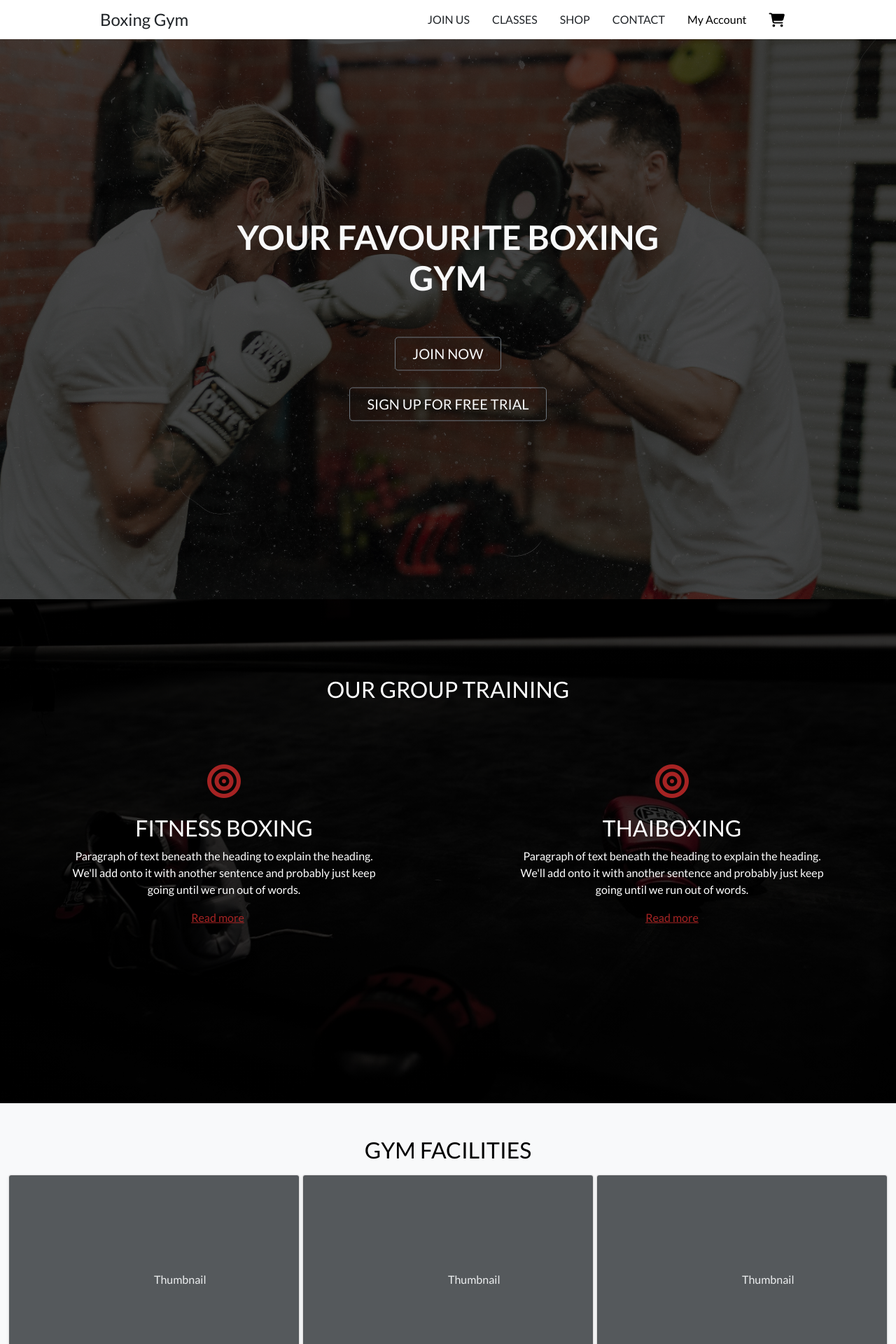
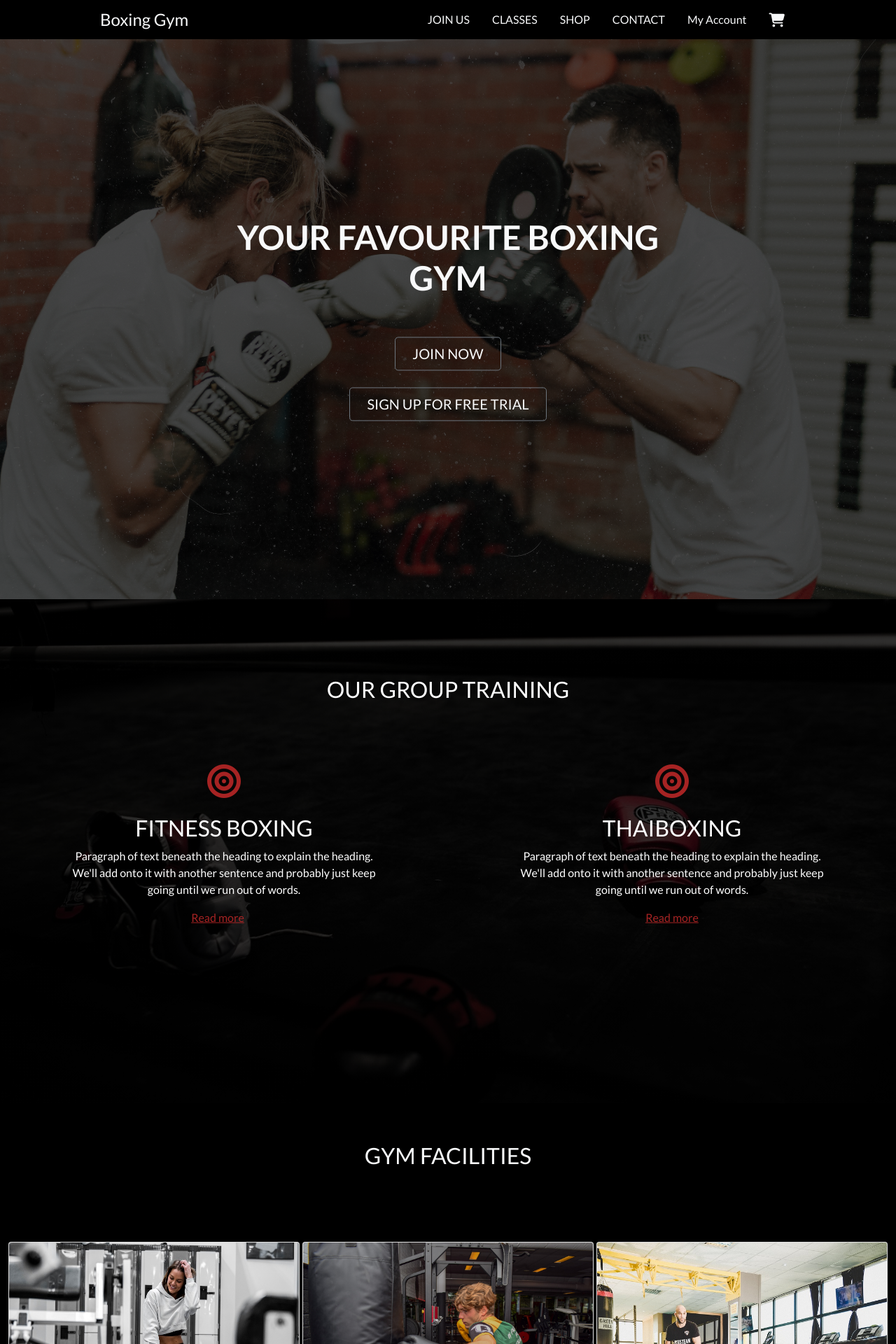
Before and after one commit to Code-Institute-Submissions/DinaPapsujevica-MP4-Boxing-gym_NovResub, a Django app: page / in a window 1280 px wide. Shown: the top 1920 px of the page at 70% size. Run offline with Django 3.2, Linux system fonts and the light colour scheme; some libraries are stand-ins or nearby versions.

Commit message:
Added section background images, facilities images, css for all sections

```diff
--- a/home/templates/home/index.html
+++ b/home/templates/home/index.html
@@ -46,58 +46,62 @@
       </div>
     </div>
 
-      <div class="album py-5 bg-light">
+      <div class="album py-5">
         <div class="container-fluid">
-            <h2 class="pb-2 text-uppercase text-center">Gym facilities</h2>
-
-          <div class="row row-cols-1 row-cols-sm-2 row-cols-md-3 g-1">
+          <h2 class="pb-5 pt-2 text-uppercase text-center text-light">Gym facilities</h2>
+          <div class="row row-cols-1 row-cols-sm-2 row-cols-md-3 g-1 pt-5">
             <div class="col">
               <div class="card shadow-sm">
-                <svg class="bd-placeholder-img card-img-top" width="100%" height="300" xmlns="http://www.w3.org/2000/svg" role="img" aria-label="Placeholder: Thumbnail" preserveAspectRatio="xMidYMid slice" focusable="false"><title>Placeholder</title><rect width="100%" height="100%" fill="#55595c"/><text x="50%" y="50%" fill="#eceeef" dy=".3em">Thumbnail</text></svg>
+                <img class="bd-placeholder-img card-img-top" width="100%" height="300" src="media/1.jpg" alt="facilities image" role="img" aria-label="Placeholder: Thumbnail" preserveAspectRatio="xMidYMid slice" focusable="false"><rect width="100%" height="100%" fill="#55595c"/></img>
               </div>
             </div>
             <div class="col">
               <div class="card shadow-sm">
-                <svg class="bd-placeholder-img card-img-top" width="100%" height="300" xmlns="http://www.w3.org/2000/svg" role="img" aria-label="Placeholder: Thumbnail" preserveAspectRatio="xMidYMid slice" focusable="false"><title>Placeholder</title><rect width="100%" height="100%" fill="#55595c"/><text x="50%" y="50%" fill="#eceeef" dy=".3em">Thumbnail</text></svg>
+                <img class="bd-placeholder-img card-img-top" width="100%" height="300" src="media/5.jpg" alt="facilities image" role="img" aria-label="Placeholder: Thumbnail" preserveAspectRatio="xMidYMid slice" focusable="false"><rect width="100%" height="100%" fill="#55595c"/></img>
               </div>
             </div>
             <div class="col">
               <div class="card shadow-sm">
-                <svg class="bd-placeholder-img card-img-top" width="100%" height="300" xmlns="http://www.w3.org/2000/svg" role="img" aria-label="Placeholder: Thumbnail" preserveAspectRatio="xMidYMid slice" focusable="false"><title>Placeholder</title><rect width="100%" height="100%" fill="#55595c"/><text x="50%" y="50%" fill="#eceeef" dy=".3em">Thumbnail</text></svg>
+                <img class="bd-placeholder-img card-img-top" width="100%" height="300" src="media/7.jpg" alt="facilities image" role="img" aria-label="Placeholder: Thumbnail" preserveAspectRatio="xMidYMid slice" focusable="false"><rect width="100%" height="100%" fill="#55595c"/></img>
               </div>
             </div>
 
             <div class="col">
               <div class="card shadow-sm">
-                <svg class="bd-placeholder-img card-img-top" width="100%" height="300" xmlns="http://www.w3.org/2000/svg" role="img" aria-label="Placeholder: Thumbnail" preserveAspectRatio="xMidYMid slice" focusable="false"><title>Placeholder</title><rect width="100%" height="100%" fill="#55595c"/><text x="50%" y="50%" fill="#eceeef" dy=".3em">Thumbnail</text></svg>
+                <img class="bd-placeholder-img card-img-top" width="100%" height="300" src="media/10.jpg" alt="facilities image" role="img" aria-label="Placeholder: Thumbnail" preserveAspectRatio="xMidYMid slice" focusable="false"><rect width="100%" height="100%" fill="#55595c"/></img>
               </div>
             </div>
             <div class="col">
               <div class="card shadow-sm">
-                <svg class="bd-placeholder-img card-img-top" width="100%" height="300" xmlns="http://www.w3.org/2000/svg" role="img" aria-label="Placeholder: Thumbnail" preserveAspectRatio="xMidYMid slice" focusable="false"><title>Placeholder</title><rect width="100%" height="100%" fill="#55595c"/><text x="50%" y="50%" fill="#eceeef" dy=".3em">Thumbnail</text></svg>
+                <img class="bd-placeholder-img card-img-top" width="100%" height="300" src="media/9.jpg" alt="facilities image" role="img" aria-label="Placeholder: Thumbnail" preserveAspectRatio="xMidYMid slice" focusable="false"><rect width="100%" height="100%" fill="#55595c"/></img>
               </div>
             </div>
             <div class="col">
               <div class="card shadow-sm">
-                <svg class="bd-placeholder-img card-img-top" width="100%" height="300" xmlns="http://www.w3.org/2000/svg" role="img" aria-label="Placeholder: Thumbnail" preserveAspectRatio="xMidYMid slice" focusable="false"><title>Placeholder</title><rect width="100%" height="100%" fill="#55595c"/><text x="50%" y="50%" fill="#eceeef" dy=".3em">Thumbnail</text></svg>
+                <img class="bd-placeholder-img card-img-top" width="100%" height="300" src="media/4.jpg" alt="facilities image" role="img" aria-label="Placeholder: Thumbnail" preserveAspectRatio="xMidYMid slice" focusable="false"><rect width="100%" height="100%" fill="#55595c"/></img>
               </div>
             </div>
           </div>
         </div>
       </div>
 
-      <div class="container px-4 py-5" id="hanging-icons">
-        <h2 class="pb-2 text-uppercase text-center">What our members say</h2>
+      <div class="container-fluid px-4 py-5 text-light testimonials-image">
+        <div class="row">
+          <div class="col-12">
+            <h2 class="pb-5 pt-2 text-uppercase text-center">What our members say</h2>
+          </div>
+        </div>
+        <div class="container">
           <div class="row g-4 py-5 row-cols-1 row-cols-lg-2">
             <div class="col d-flex align-items-start">
               <div>
-              <h5>Name Surname</h5>
-              <p>Paragraph of text beneath the heading to explain the heading. We'll add onto it with another sentence and probably just keep going until we run out of words.</p>
+                <h5 class="member-name">Name Surname</h5>
+                <p>&quotParagraph of text beneath the heading to explain the heading. We'll add onto it with another sentence and probably just keep going until we run out of words.&quot</p>
               </div>
             </div>
             <div class="col d-flex align-items-start">
               <div>
-              <h5>Name Surname</h5>
+                <h5 class="member-name">Name Surname</h5>
                 <p>Paragraph of text beneath the heading to explain the heading. We'll add onto it with another sentence and probably just keep going until we run out of words.</p>
               </div>
             </div>
@@ -105,44 +109,34 @@
           <div class="row g-4 py-5 row-cols-1 row-cols-lg-2">
               <div class="col d-flex align-items-start">
                 <div>
-                <h5>Name Surname</h5>
+                  <h5 class="member-name">Name Surname</h5>
                   <p>Paragraph of text beneath the heading to explain the heading. We'll add onto it with another sentence and probably just keep going until we run out of words.</p>
                 </div>
               </div>
               <div class="col d-flex align-items-start">
                 <div>
-                <h5>Name Surname</h5>
+                  <h5 class="member-name">Name Surname</h5>
                   <p>Paragraph of text beneath the heading to explain the heading. We'll add onto it with another sentence and probably just keep going until we run out of words.</p>
                 </div>
               </div>
             </div>
         </div>
+      </div>
 
-      <div class="container-fluid col-xxl-8 px-4 py-5">
-        <div class="row flex-lg-row-reverse align-items-center g-5 py-5">
-          <div class="col-10 col-sm-8 col-lg-6">
-            <img src="bootstrap-themes.png" class="d-block mx-lg-auto img-fluid" alt="Bootstrap Themes" width="700" height="500" loading="lazy">
+      <div class="container-fluid px-4 py-5 text-center text-light">
+        <div class="row">
+          <div class="col-12">
+            <h2 class="pb-5 pt-2 text-uppercase ">About Boxing gym</h2>
           </div>
-          <div class="col-lg-6">
-            <h2 class="pb-3 text-uppercase text-center">About Boxing gym</h2>
-            <p class="lead">Quickly design and customize responsive mobile-first sites with Bootstrap, the world’s most popular front-end open source toolkit, featuring Sass variables and mixins, responsive grid system, extensive prebuilt components, and powerful JavaScript plugins.</p>
-
+        </div>
+        <div class="container">
+          <div class="row g-5 py-5">
+            <div class="col-12">
+              <p class="lead">Quickly design and customize responsive mobile-first sites with Bootstrap, the world’s most popular <br> front-end open source toolkit, featuring Sass variables and mixins, responsive grid system, extensive prebuilt components, and powerful JavaScript plugins.</p>
+            </div>
           </div>
         </div>
       </div>
 
-      <script>
-        var video = document.getElementById("myVideo");
-        var btn = document.getElementById("myBtn");
 
-        function myFunction() {
-          if (video.paused) {
-            video.play();
-            btn.innerHTML = "Pause";
-          } else {
-            video.pause();
-            btn.innerHTML = "Play";
-          }
-        }
-        </script>
 {% endblock %}
--- a/static/css/base.css
+++ b/static/css/base.css
@@ -5,6 +5,7 @@ html {
 body {
     color: #000;
     font-family: 'Lato';
+    background-color: #000;
 }
 
 /*  Header */
@@ -88,6 +89,34 @@ body {
     transform: translate(.25rem);
   }
 
+  /*  Testimonials */
+  .testimonials-image {
+    background-image: linear-gradient(rgba(0, 0, 0, 0.8), rgba(0, 0, 0, 0.8)), url(/media/testimonials.jpg);
+    height: 90vh;
+    width: auto;
+    background-position: center;
+    background-repeat: no-repeat;
+    background-size: cover;
+    position: relative;
+  }
+
+  .member-name {
+    color:rgba(179, 38, 38, 0.925);
+    font-weight: bold;
+  }
+
+  .social-icons {
+    list-style-type: none;
+
+  }
+
+  .social-icons a {
+    color: white;
+    font-size: 24px;
+    float: right;
+    letter-spacing: 20px;
+  }
+
 /* from project BA */
 /* from Bulma */
 .icon {
--- a/templates/base.html
+++ b/templates/base.html
@@ -38,17 +38,17 @@
   <body>
     <div class="container">
       <header class="d-flex flex-wrap justify-content-center py-2">
-        <a href="/" class="d-flex align-items-center mb-3 mb-md-0 me-md-auto text-dark text-decoration-none">
+        <a href="/" class="d-flex align-items-center mb-3 mb-md-0 me-md-auto text-light text-decoration-none">
           <span class="fs-4">Boxing Gym</span>
         </a>
 
         <ul class="nav nav-pills ">
-          <li class="nav-item"><a href="#" class="nav-link text-uppercase text-dark" aria-current="page">Join us</a></li>
-          <li class="nav-item"><a href="#" class="nav-link text-uppercase text-dark">Classes</a></li>
-          <li class="nav-item"><a href="#" class="nav-link text-uppercase text-dark">Shop</a></li>
-          <li class="nav-item"><a href="#" class="nav-link text-uppercase text-dark">Contact</a></li>
+          <li class="nav-item"><a href="#" class="nav-link text-uppercase text-light" aria-current="page">Join us</a></li>
+          <li class="nav-item"><a href="#" class="nav-link text-uppercase text-light">Classes</a></li>
+          <li class="nav-item"><a href="#" class="nav-link text-uppercase text-light">Shop</a></li>
+          <li class="nav-item"><a href="#" class="nav-link text-uppercase text-light">Contact</a></li>
           <li class="nav-item dropdown">
-            <a class="text-black nav-link" href="#" id="dropdownUser2" data-bs-toggle="dropdown" aria-expanded="false">
+            <a class="text-light nav-link" href="#" id="dropdownUser2" data-bs-toggle="dropdown" aria-expanded="false">
                 <div class="text-center">
                     <p class="my-0">My Account</p>
                 </div>
@@ -69,7 +69,7 @@
         <li class="nav-item">
           <a class="{% if grand_total %}text-info font-weight-bold{% else %}text-black{% endif %} nav-link" href="">
               <div class="text-center">
-                  <div><i class="fas fa-shopping-cart fa-lg"></i></div>
+                  <div><i class="fas fa-shopping-cart fa-lg text-light"></i></div>
               </div>
           </a>
         </li>
@@ -87,9 +87,25 @@
     {% block content %}
     {% endblock %}
 
-    <footer class="footer mt-auto py-3 bg-light">
+    <footer class="footer mt-auto py-2 text-light border-top">
       <div class="container">
-        <span class="text-muted">Place sticky footer content here.</span>
+        <div class="row">
+          <div class="col-6">
+            <ul class="nav nav-pills ">
+              <li class="nav-item"><a href="#" class="nav-link text-uppercase text-light" aria-current="page">Join us</a></li>
+              <li class="nav-item"><a href="#" class="nav-link text-uppercase text-light">Classes</a></li>
+              <li class="nav-item"><a href="#" class="nav-link text-uppercase text-light">Shop</a></li>
+              <li class="nav-item"><a href="#" class="nav-link text-uppercase text-light">Contact</a></li>
+            </ul>
+          </div>
+          <div class="col-6">
+            <ul class="col-12 social-icons">
+              <li><a href="https://www.youtube.com" target="_blank"><i class="fab fa-youtube"></i></a></li>
+              <li><a href="https://www.facebook.com" target="_blank"><i class="fab fa-facebook-square"></i></a></li>
+              <li><a href="https://www.instagram.com" target="_blank"><i class="fab fa-instagram"></i></a></li>
+          </ul>
+          </div>
+        </div>
       </div>
     </footer>
 
```
Also changed, not shown: media/1.jpg (added), media/10.jpg (added), media/4.jpg (added), media/5.jpg (added), media/7.jpg (added), media/9.jpg (added), media/testimonials.jpg (added). Lines whose indentation alone changed are shown as unchanged.
